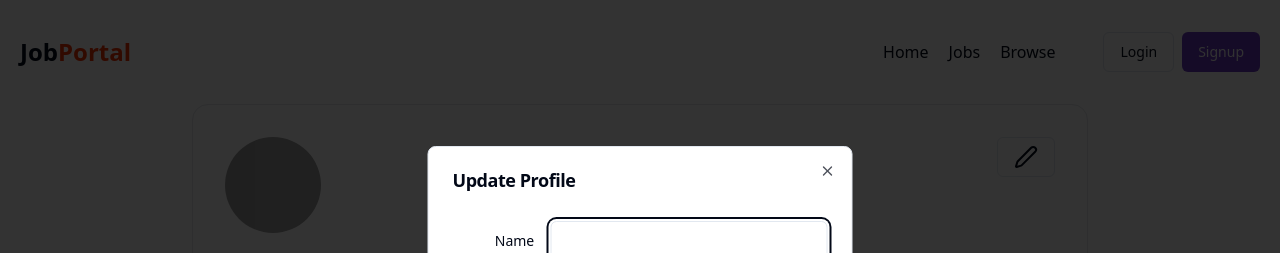
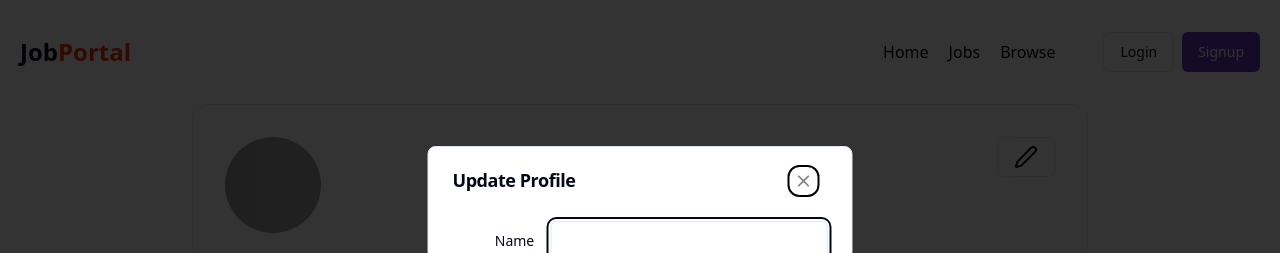
Before and after one commit to devvrat011/job_portal, a React (Vite) app in the folder frontend/: page /profile in a window 1280 px wide. Both pictures are taken after a click on the button 1026 px from the left and 157 px from the top of the page. Shown: the top 253 px of the page. Built offline with nearby package versions, Linux system fonts and the light colour scheme; no server answers; grey boxes are pictures that could not be loaded.

Commit message:
finallll

```diff
--- a/frontend/package.json
+++ b/frontend/package.json
@@ -10,6 +10,10 @@
     "preview": "vite preview"
   },
   "dependencies": {
+    "@emotion/react": "^11.13.3",
+    "@emotion/styled": "^11.13.0",
+    "@mui/icons-material": "^6.1.2",
+    "@mui/material": "^6.1.2",
     "@radix-ui/react-avatar": "^1.0.4",
     "@radix-ui/react-dialog": "^1.1.1",
     "@radix-ui/react-label": "^2.0.2",
--- a/frontend/src/components/UpdateProfileDialog.jsx
+++ b/frontend/src/components/UpdateProfileDialog.jsx
@@ -9,7 +9,7 @@ import axios from 'axios'
 import { USER_API_END_POINT } from '@/utils/constant'
 import { setUser } from '@/redux/authSlice'
 import { toast } from 'sonner'
-
+import CloseIcon from '@mui/icons-material/Close';
 const UpdateProfileDialog = ({ open, setOpen }) => {
     const [loading, setLoading] = useState(false);
     const { user } = useSelector(store => store.auth);
@@ -72,9 +72,11 @@ const UpdateProfileDialog = ({ open, setOpen }) => {
         <div>
             <Dialog open={open}>
                 <DialogContent className="sm:max-w-[425px]" onInteractOutside={() => setOpen(false)}>
-                    <DialogHeader>
+                    <DialogHeader className="relative">
                         <DialogTitle>Update Profile</DialogTitle>
+                        <div className='absolute right-2 -top-3 cursor-pointer rounded-xl border-2 border-black p-1 flex flex-col justify-center ' onClick={()=>setOpen(false)}><CloseIcon style={{color:"grey",fontSize:"20px"}} /></div>
                     </DialogHeader>
+
                     <form onSubmit={submitHandler}>
                         <div className='grid gap-4 py-4'>
                             <div className='grid grid-cols-4 items-center gap-4'>
@@ -83,7 +85,8 @@ const UpdateProfileDialog = ({ open, setOpen }) => {
                                     id="name"
                                     name="name"
                                     type="text"
-                                    value={input.fullname}
+                                    placeholder={input.fullname}
+                                    // value={input.fullname}
                                     onChange={changeEventHandler}
                                     className="col-span-3"
                                 />
@@ -94,7 +97,7 @@ const UpdateProfileDialog = ({ open, setOpen }) => {
                                     id="email"
                                     name="email"
                                     type="email"
-                                    value={input.email}
+                                    placeholder={input.email}
                                     onChange={changeEventHandler}
                                     className="col-span-3"
                                 />
@@ -104,7 +107,8 @@ const UpdateProfileDialog = ({ open, setOpen }) => {
                                 <Input
                                     id="number"
                                     name="number"
-                                    value={input.phoneNumber}
+                                    placeholder={input.phoneNumber}
+
                                     onChange={changeEventHandler}
                                     className="col-span-3"
                                 />
@@ -114,7 +118,7 @@ const UpdateProfileDialog = ({ open, setOpen }) => {
                                 <Input
                                     id="bio"
                                     name="bio"
-                                    value={input.bio}
+                                    placeholder={input.bio}
                                     onChange={changeEventHandler}
                                     className="col-span-3"
                                 />
@@ -124,7 +128,8 @@ const UpdateProfileDialog = ({ open, setOpen }) => {
                                 <Input
                                     id="skills"
                                     name="skills"
-                                    value={input.skills}
+
+                                    placeholder={input.skills}
                                     onChange={changeEventHandler}
                                     className="col-span-3"
                                 />
--- a/frontend/src/components/ui/dialog.jsx
+++ b/frontend/src/components/ui/dialog.jsx
@@ -34,11 +34,11 @@ const DialogContent = React.forwardRef(({ className, children, ...props }, ref)
       )}
       {...props}>
       {children}
-      <DialogPrimitive.Close
+      {/* <DialogPrimitive.Close
         className="absolute right-4 top-4 rounded-sm opacity-70 ring-offset-background transition-opacity hover:opacity-100 focus:outline-none focus:ring-2 focus:ring-ring focus:ring-offset-2 disabled:pointer-events-none data-[state=open]:bg-accent data-[state=open]:text-muted-foreground">
         <X className="h-4 w-4" />
         <span className="sr-only">Close</span>
-      </DialogPrimitive.Close>
+      </DialogPrimitive.Close> */}
     </DialogPrimitive.Content>
   </DialogPortal>
 ))
```
Also changed, not shown: 1 other file (tests, documents, lock files or other folders).
